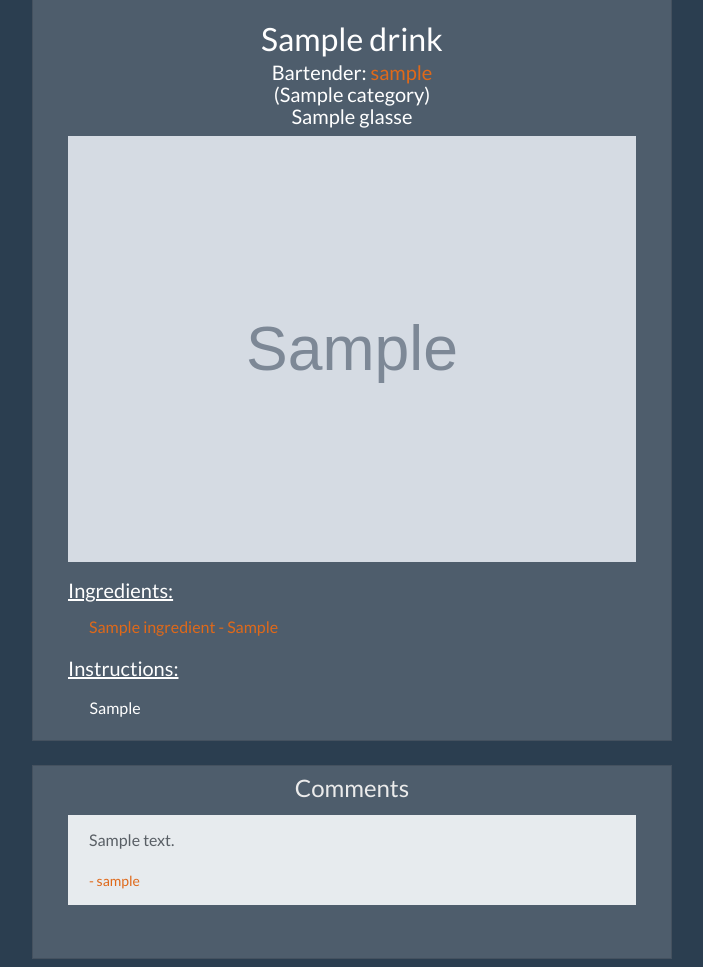
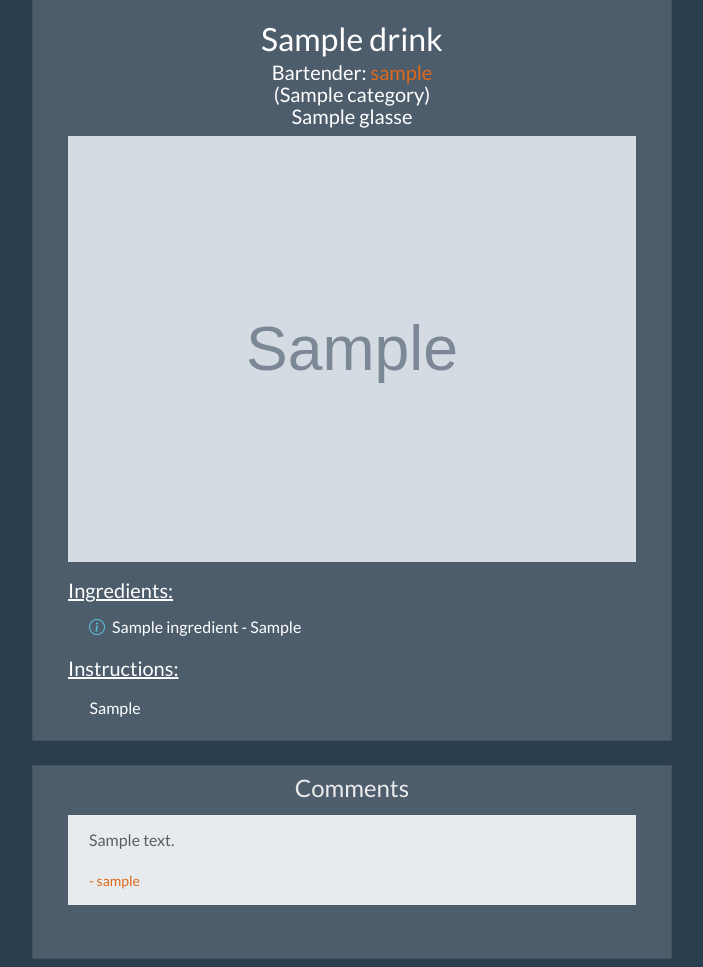
Before and after one commit to Brinzkii/Capstone-Project, a Flask app: page /1 in a window 1280 px wide. Shown: the part 77-1044 px from the top of the page, without its empty margins (288-991 px from the left). Run offline with Flask 3, Linux system fonts and the light colour scheme; tables that the repository leaves empty hold one stand-in row (values such as "Sample post"); grey boxes marked "Sample" are stand-in pictures; some libraries are stand-ins or nearby versions.

Commit message:
improve icons for ingredient modal info

```diff
--- a/static/style.css
+++ b/static/style.css
@@ -45,6 +45,10 @@ i.bi-trash {
 
 i.bi-x-lg {
     position: fixed;
+}
+
+a.text-info:hover {
+text-decoration: none;
 }
 
 .title-und {
--- a/templates/drink-details.html
+++ b/templates/drink-details.html
@@ -3,8 +3,8 @@
 <div class="card text-white bg-secondary mx-auto mt-2 col-12 col-md-8 col-lg-6">
 	<div class="card-body">
 
-		{% if DrinkPost.query.filter_by(drink_id=drink.id).first() %} {% set post =
-		DrinkPost.query.filter_by(drink_id=drink.id).first() %}
+		{% if DrinkPost.query.filter_by(drink_id=drink.id).first() %}
+			{% set post = DrinkPost.query.filter_by(drink_id=drink.id).first() %}
 
 			{% if check_author(post) %}
 			<h2 class="card-title text-center mb-2"><a href="/{{drink.id}}/edit"><i class="bi bi-pencil-square mr-1"></i></a> {{drink.name}}</h2>
@@ -19,6 +19,7 @@
 			<h5 class="card-subtitle mb-2 text-center">{{drink.glass.name}}</h5>
 
 			{% else %}
+			<h2 class="card-title text-center mb-2">{{drink.name}}</h2>
 			<h5 class="card-subtitle mb-1 text-center">({{drink.category.name}})</h5>
 			<h5 class="card-subtitle mb-2 text-center">{{drink.glass.name}}</h5>
 		{% endif %}
@@ -31,15 +32,17 @@
 					<a href="/{{drink.id}}/favorite/add" class="btn btn-outline-light align-self-center pb-0 pt-0 mt-2 mb-2 mr-2 col-3 like"><i class="bi bi-heart"></i></a>
 				</div>
 			{% endif %}
+
 			{% if g.user %}
 			<div class="row container-fluid justify-content-center m-0 p-0 text-center">
 				<h6 class="card-subtitle mb-1 col-5">Likes: {{len(drink.favorites)}}</h6>
 				<h6 class="card-subtitle mb-1 col-5">Comments: {{len(drink.comments)}}</h6>
 			</div>
 			{% endif %}
+
 			<img src="{{drink.main_img}}" class="card-img" alt="..." />
 			<ul class="list-group">
-			{% if check_author(post) %}
+				{% if post and check_author(post) %}
 				<h5 class="card-subtitle title-und mt-3">Ingredients: <a href="/{{drink.id}}/ingredients/add"><i class="bi bi-plus text-success"></i></a></h5>
 				{% else %}
 				<h5 class="card-subtitle title-und mt-3">Ingredients:</h5>
@@ -50,20 +53,21 @@
 				{% if i.description %}
 
 				<li class="list-group-item mb-0">
-				{% if check_author(post) %}
+					{% if post and check_author(post) %}
 
-				<a class="ing-item text-primary" data-bs-toggle="modal" data-bs-target="#ingModal{{ing_loop.index}}">
+					<a class="ing-item text-info mr-1" data-bs-toggle="modal" data-bs-target="#ingModal{{ing_loop.index}}">
+						<i class="bi bi-info-circle"></i>
+					</a>
 					{{i.name}} - {{ingredient.measurement}}
 					<a href="/{{drink.id}}/{{i.id}}/edit" class="btn btn-sm"><i class="bi bi-pencil-square ml-2"></i></a>
 					<a href="/{{drink.id}}/{{i.id}}/delete" class="btn btn-sm"><i class="bi bi-trash text-danger"></i></a>
-				</a>
-
 
 					{% else %}
 
-				<a class="ing-item text-primary" data-bs-toggle="modal" data-bs-target="#ingModal{{ing_loop.index}}">
+					<a class="ing-item text-info mr-1" data-bs-toggle="modal" data-bs-target="#ingModal{{ing_loop.index}}">
+						<i class="bi bi-info-circle"></i>
+					</a>
 					{{i.name}} - {{ingredient.measurement}}
-				</a>
 
 					{% endif %}
 				</li>
@@ -87,7 +91,7 @@
 				</div>
 
 				{% else %}
-				{% if check_author(post) %}
+					{% if post and check_author(post) %}
 					<li class="list-group-item text-white mb-0">
 						{{i.name}} - {{ingredient.measurement}}
 						<a href="/{{drink.id}}/{{i.id}}/edit" class="btn btn-sm"><i class="bi bi-pencil-square ml-2"></i></a>
```
Lines whose indentation alone changed are shown as unchanged.
